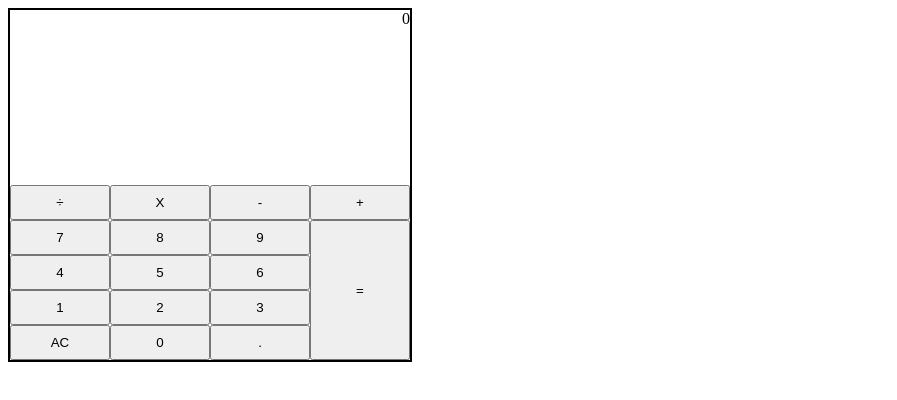
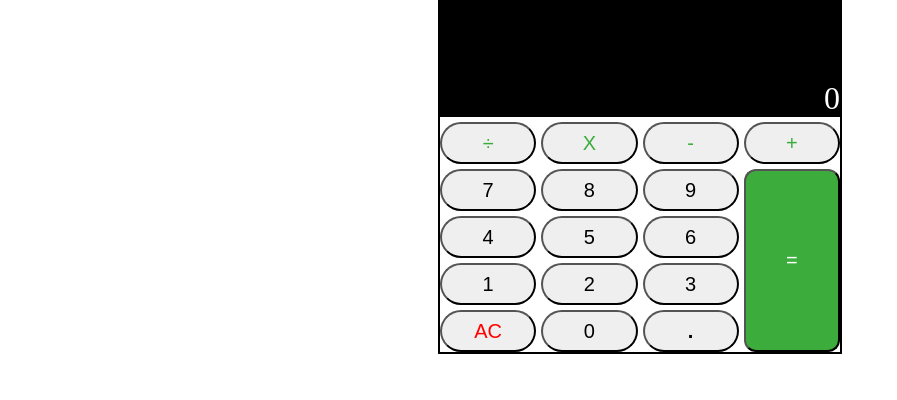
Before and after one commit to noorncho/calculaor-using-js, a plain HTML site: page index.html in a window 1280 px wide. Shown: the whole page, without its empty margins (0-897 px from the left). Drawn offline with Linux system fonts and the light colour scheme.

Commit message:
Created general UI design

```diff
--- a/index.html
+++ b/index.html
@@ -17,19 +17,19 @@
             <button class="key-operator" data-action="multiply">X</button>
             <button class="key-operator" data-action="subtract">-</button>
             <button class="key-operator" data-action="add">+</button>
-            <button>7</button>
-            <button>8</button>
-            <button>9</button>
-            <button>4</button>
-            <button>5</button>
-            <button>6</button>
-            <button>1</button>
-            <button>2</button>
-            <button>3</button>
-            <button data-action="clear">AC</button>
-            <button>0</button>
-            <button data-action="decimal">.</button>
-            <button class="key-equals" data-action="solve">=</button>
+            <button class="key-number">7</button>
+            <button class="key-number">8</button>
+            <button class="key-number">9</button>
+            <button class="key-number">4</button>
+            <button class="key-number">5</button>
+            <button class="key-number">6</button>
+            <button class="key-number">1</button>
+            <button class="key-number">2</button>
+            <button class="key-number">3</button>
+            <button class="key-clear" data-action="clear">AC</button>
+            <button class="key-number">0</button>
+            <button data-action="decimal"><b>.</b></button>
+            <button class="key-equals key-primary" data-action="solve">=</button>
         </div>
     </div>
 
--- /dev/null
+++ b/styles/_buttons.scss
@@ -0,0 +1,18 @@
+button{
+    font-size: 20px;
+    border-radius: 25px;
+}
+
+.key-primary{
+    background: rgb(60, 173, 60);
+    color: white;
+    border-radius: 12px;
+}
+
+.key-clear{
+    color: red;
+}
+
+.key-operator{
+    color: rgb(60, 173, 60);
+}
--- /dev/null
+++ b/styles/_layout.scss
@@ -0,0 +1,35 @@
+.calculator{
+    grid-template-rows: 1fr 2fr;
+    display: grid;
+    flex-direction: column;
+    grid-template-columns: 1fr;
+    gap: 5px;
+
+    width: 400px;
+    height: 350px;
+    border: black solid 2px;
+
+    &__display{
+        display: flex;
+        align-items: flex-end;
+        justify-content: flex-end;
+        font-size: 2em;
+
+        background-color: black;
+        color: white;
+    }
+
+    &__keys{
+        display: grid;
+        grid-template-columns: repeat(4, 1fr);
+        grid-template-rows: repeat(5, 1fr);
+        gap: 5px;
+    }
+}
+
+.key-equals{
+    grid-row-start: 2;
+    grid-row-end: 6;
+    grid-column-start: 4;
+    grid-column-end: 5;
+}
--- a/styles/style.scss
+++ b/styles/style.scss
@@ -1,28 +1,11 @@
+@import "./layout";
+@import "./buttons";
 
-.calculator{
-    display: grid;
-    flex-direction: column;
-    grid-template-columns: 1fr;
-    grid-template-rows: repeat(2, 1fr);
-
-    width: 400px;
-    height: 350px;
-    border: black solid 2px;
-
-    &__display{
-        text-align: right;
-    }
-
-    &__keys{
-        display: grid;
-        grid-template-columns: repeat(4, 1fr);
-        grid-template-rows: repeat(5, 1fr);
-    }
+*{
+    margin: 0;
+    padding: 0;
 }
 
-.key-equals{
-    grid-row-start: 2;
-    grid-row-end: 6;
-    grid-column-start: 4;
-    grid-column-end: 5;
+body{
+    justify-items: center;
 }
```
Also changed, not shown: styles/style.css.
